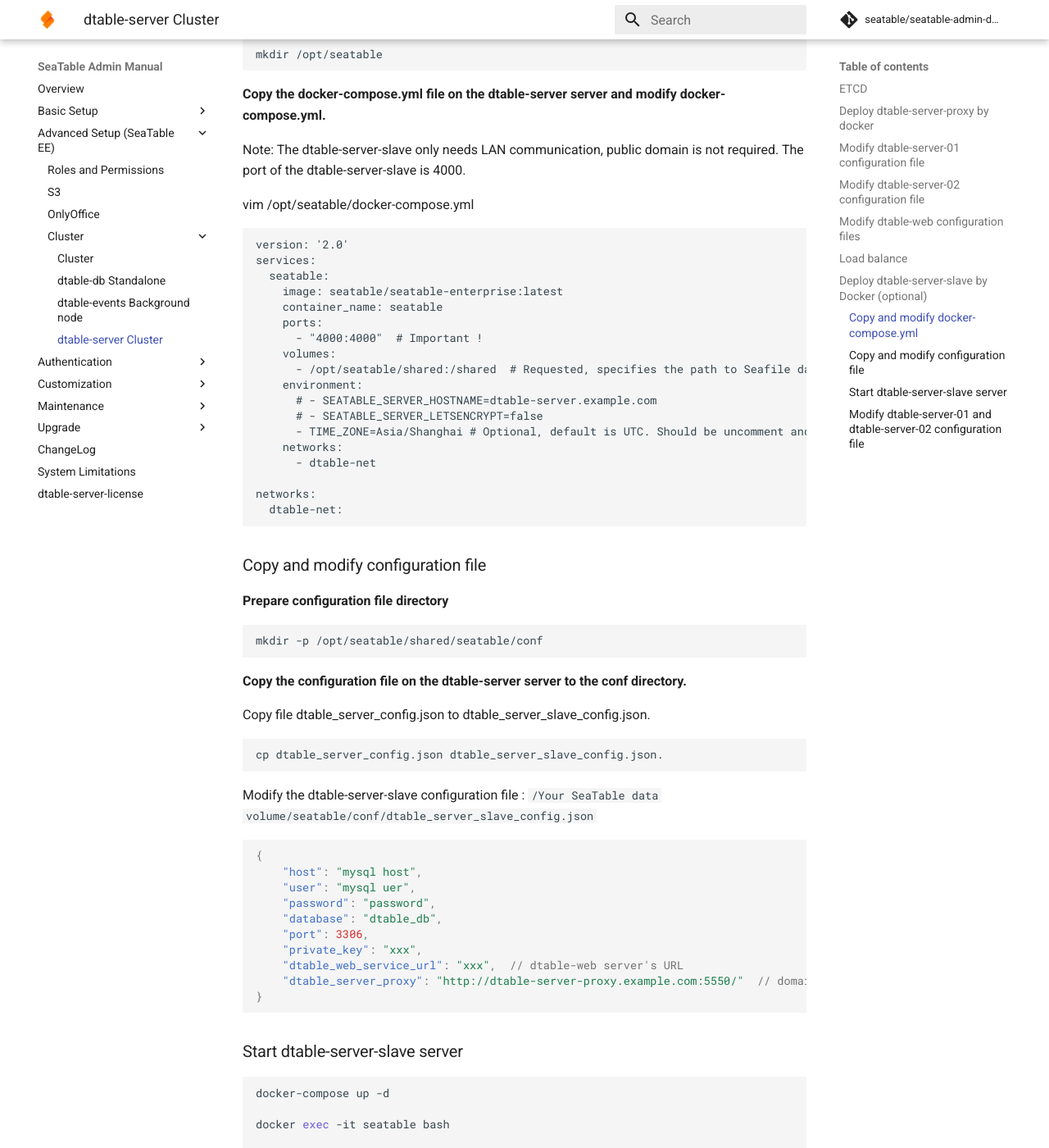
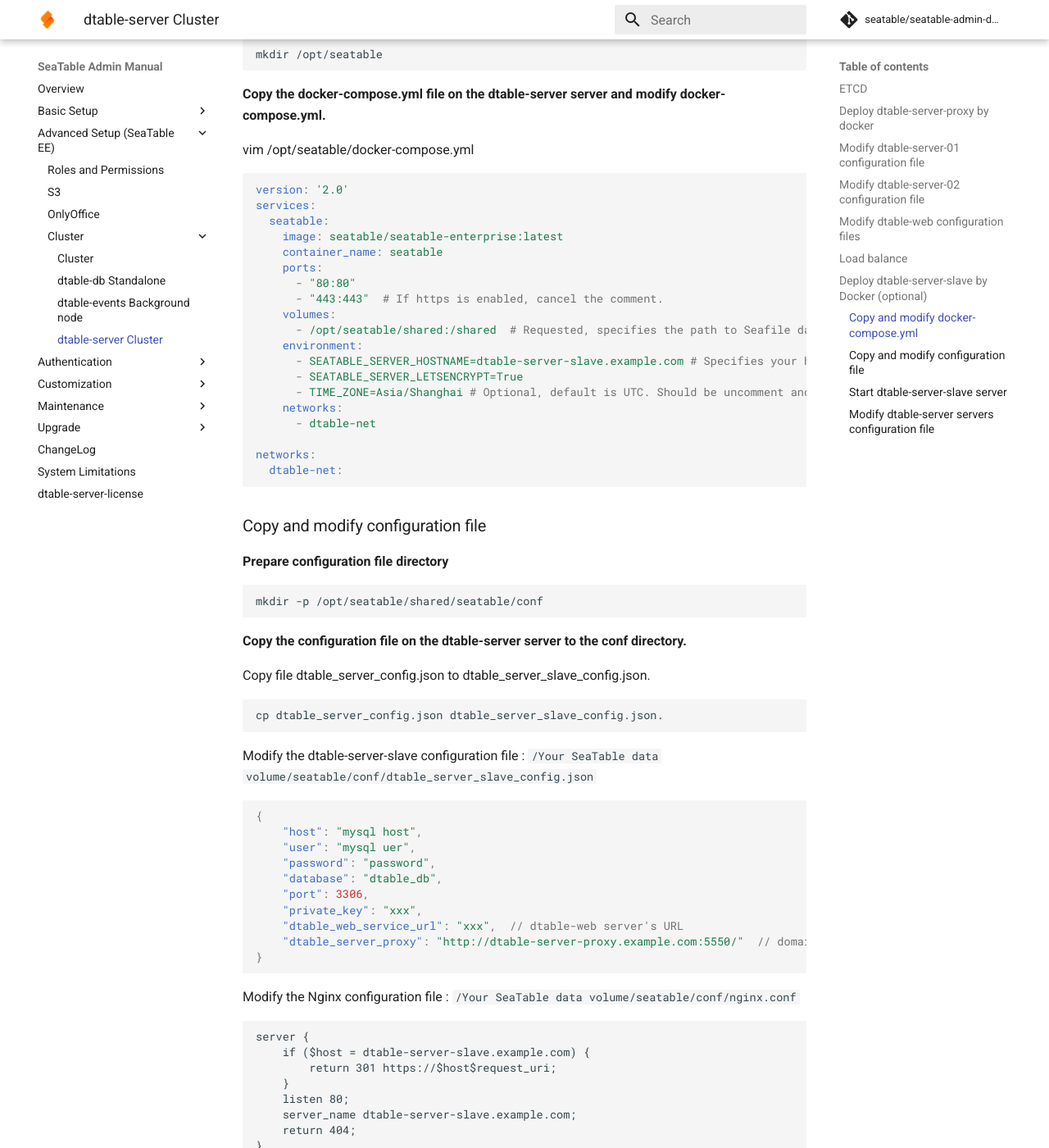
Before and after one commit to seatable/seatable-admin-docs, an MkDocs documentation site: the page built from manual/docker/Cluster/dtable-server Cluster.md, in a window 1280 px wide and 1400 px high, scrolled down 3873 px. Shown: the whole window at 82% size. Built offline with MkDocs 1.6.1 and Material for MkDocs 9.7.7, drawn with Linux system fonts in a browser that asks for light colours; comment, search, counter and statistics services are not loaded; some of the changed text lies outside the part shown.

Commit message:
dtable-server-slave nginx

````diff
--- a/manual/docker/Cluster/dtable-server Cluster.md
+++ b/manual/docker/Cluster/dtable-server Cluster.md
@@ -156,35 +156,33 @@
 
 The dtable-server-slave docker image and the SeaTable docker image are the same.
 
-
 ### Copy and modify docker-compose.yml
 
 The default directory for SeaTable is `/opt/seatable`. Create the directory:
 
-```
+```sh
 mkdir /opt/seatable
 
 ```
 
 **Copy the docker-compose.yml file on the dtable-server server and modify docker-compose.yml.**
 
-Note: The dtable-server-slave only needs LAN communication, public domain is not required. The port of the dtable-server-slave is 4000.
-
 vim /opt/seatable/docker-compose.yml
 
-```
+```yml
 version: '2.0'
 services:
   seatable:
     image: seatable/seatable-enterprise:latest
     container_name: seatable
     ports:
-      - "4000:4000"  # Important !
+      - "80:80"
+      - "443:443"  # If https is enabled, cancel the comment.
     volumes:
       - /opt/seatable/shared:/shared  # Requested, specifies the path to Seafile data persistent store.
     environment:
-      # - SEATABLE_SERVER_HOSTNAME=dtable-server.example.com
-      # - SEATABLE_SERVER_LETSENCRYPT=false
+      - SEATABLE_SERVER_HOSTNAME=dtable-server-slave.example.com # Specifies your host name if https is enabled
+      - SEATABLE_SERVER_LETSENCRYPT=True
       - TIME_ZONE=Asia/Shanghai # Optional, default is UTC. Should be uncomment and set to your local time zone.
     networks:
       - dtable-net
@@ -198,7 +196,7 @@
 
 **Prepare configuration file directory**
 
-```
+```sh
 mkdir -p /opt/seatable/shared/seatable/conf
 
 ```
@@ -224,7 +222,42 @@
     "dtable_web_service_url": "xxx",  // dtable-web server's URL
     "dtable_server_proxy": "http://dtable-server-proxy.example.com:5550/"  // domain of dtable-server-proxy
 }
+```
 
+Modify the Nginx configuration file : `/Your SeaTable data volume/seatable/conf/nginx.conf`
+
+```
+server {
+    if ($host = dtable-server-slave.example.com) {
+        return 301 https://$host$request_uri;
+    }
+    listen 80;
+    server_name dtable-server-slave.example.com;
+    return 404;
+}
+
+server {
+    server_name dtable-server-slave.example.com;
+    listen 443 ssl;
+    ssl_certificate /shared/ssl/<your-ssl.cer>;
+    ssl_certificate_key /shared/ssl/<your-ssl.key>;
+
+    location / {
+        if ($request_method = 'OPTIONS') {
+            add_header Access-Control-Allow-Origin *;
+            add_header Access-Control-Allow-Methods GET,POST,PUT,DELETE,OPTIONS;
+            add_header Access-Control-Allow-Headers "deviceType,token, authorization, content-type";
+            return 204;
+        }
+        proxy_pass         http://127.0.0.1:4000/;
+        proxy_redirect     off;
+        proxy_set_header   Host              $host;
+        proxy_set_header   X-Real-IP         $remote_addr;
+        proxy_set_header   X-Forwarded-For   $proxy_add_x_forwarded_for;
+        proxy_set_header   X-Forwarded-Host  $server_name;
+        proxy_set_header   X-Forwarded-Proto $scheme;
+    }
+}
 ```
 
 ### Start dtable-server-slave server
@@ -238,18 +271,18 @@
 
 ```
 
-### Modify dtable-server-01 and dtable-server-02 configuration file
+### Modify dtable-server servers configuration file
 
 dtable_server_config.json
 
 ```json
 {
   "worker_threads_rows_limit": 50000,
-  "dtable_server_slave_url": "http://172.17.30.100:4000/"  // intranet IP of dtable-server-slave
+  "dtable_server_slave_url": "https://dtable-server-slave.example.com/"  // domain of dtable-server-slave
 }
 ```
 
-Then restart dtable-server-01 and dtable-server-02
+Then restart dtable-server servers
 
 ```bash
 docker exec -d seatable /shared/seatable/scripts/seatable.sh restart
````
